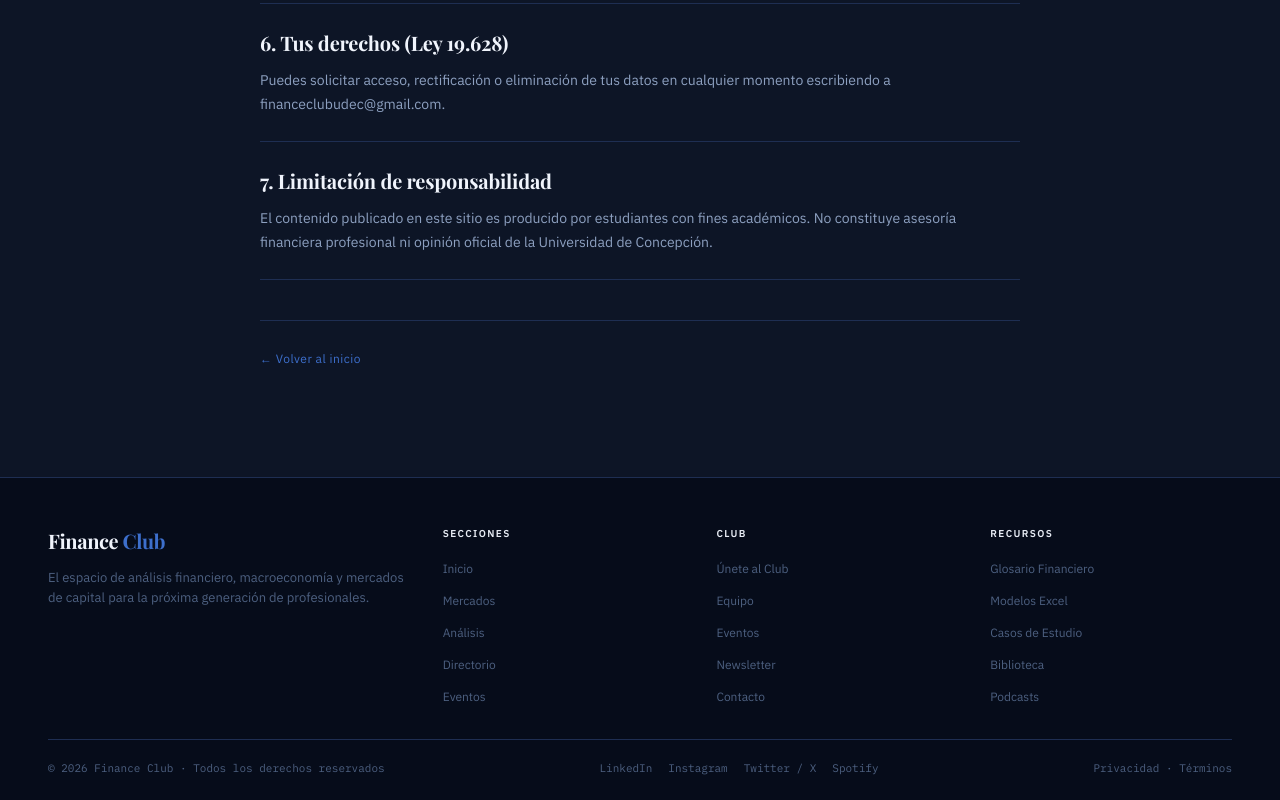
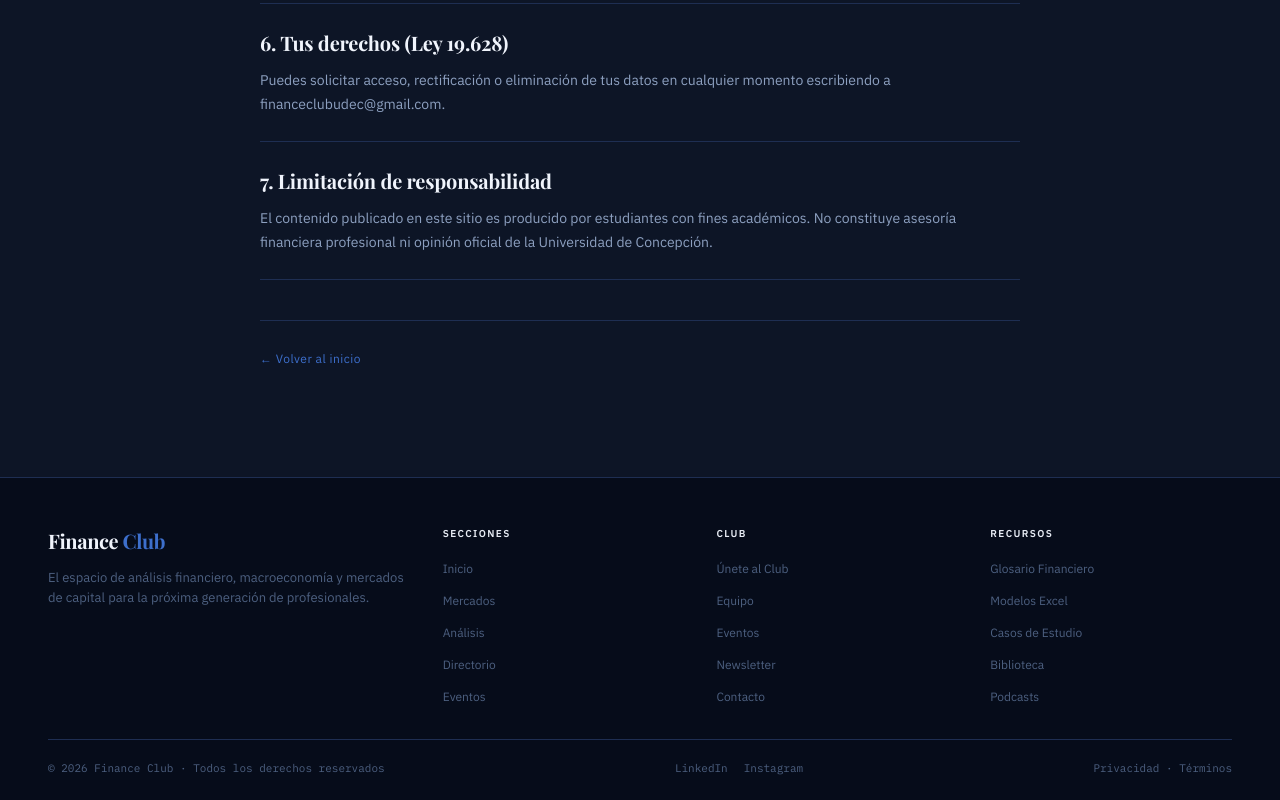
Before and after one commit to itoo1/FinanceClubWebsite, a React (Vite) app in the folder client/: page /privacidad in a window 1280 px wide. Shown: the part 1048-1848 px from the top of the page. Built offline with nearby package versions, Linux system fonts and the light colour scheme; no server answers; a web font is replaced by a local one.

Commit message:
remove Twitter and Spotify from footer - only LinkedIn and Instagram

```diff
--- a/client/src/components/Footer.jsx
+++ b/client/src/components/Footer.jsx
@@ -29,7 +29,7 @@ export default function Footer() {
         <div className={s.bottom}>
           <span>© 2026 Finance Club · Todos los derechos reservados</span>
           <div className={s.social}>
-            {['LinkedIn','Instagram','Twitter / X','Spotify'].map(n => <a key={n} href="#">{n}</a>)}
+            {['LinkedIn','Instagram'].map(n => <a key={n} href="#">{n}</a>)}
           </div>
           <Link to="/privacidad">Privacidad · Términos</Link>
         </div>
```
